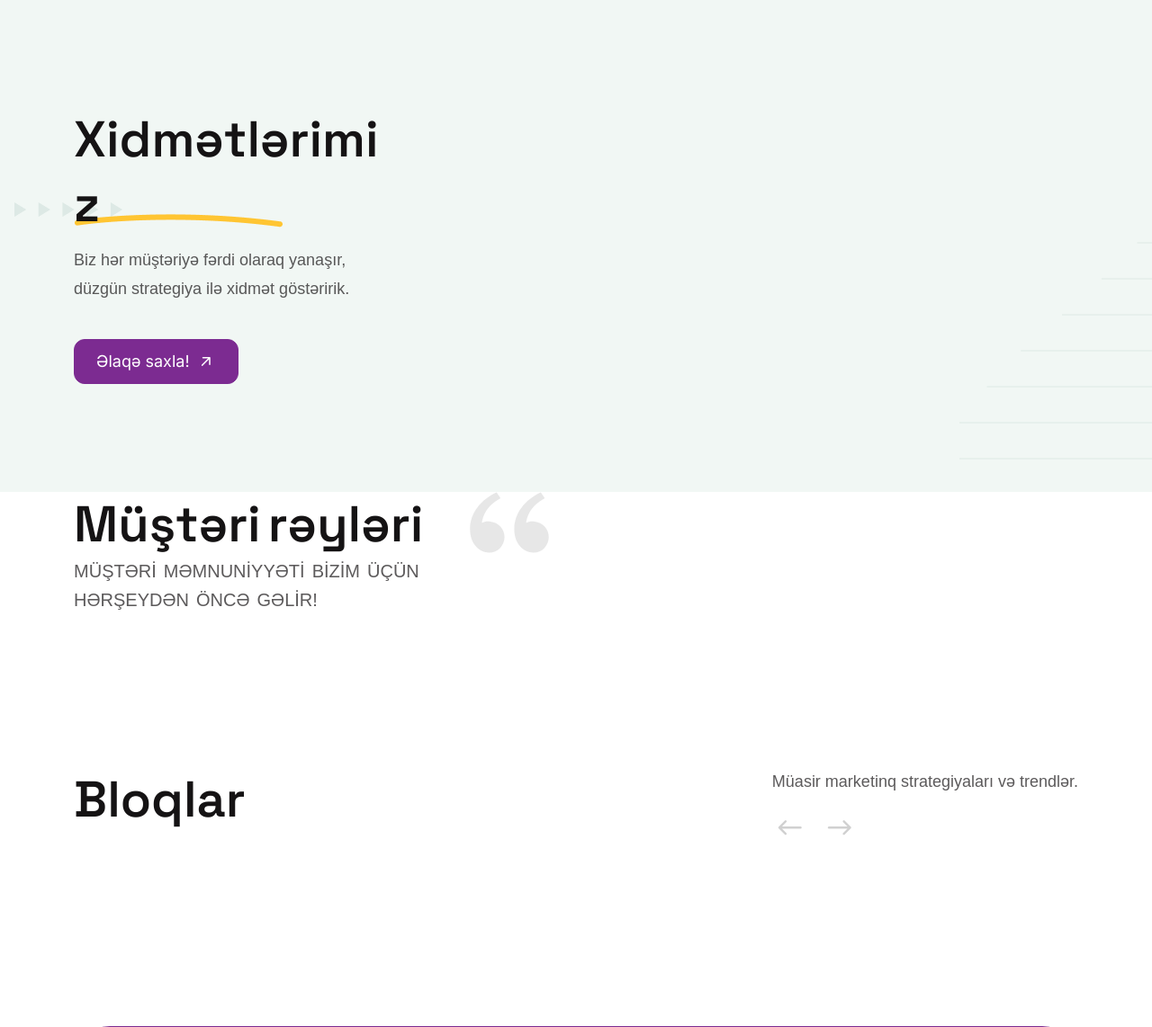
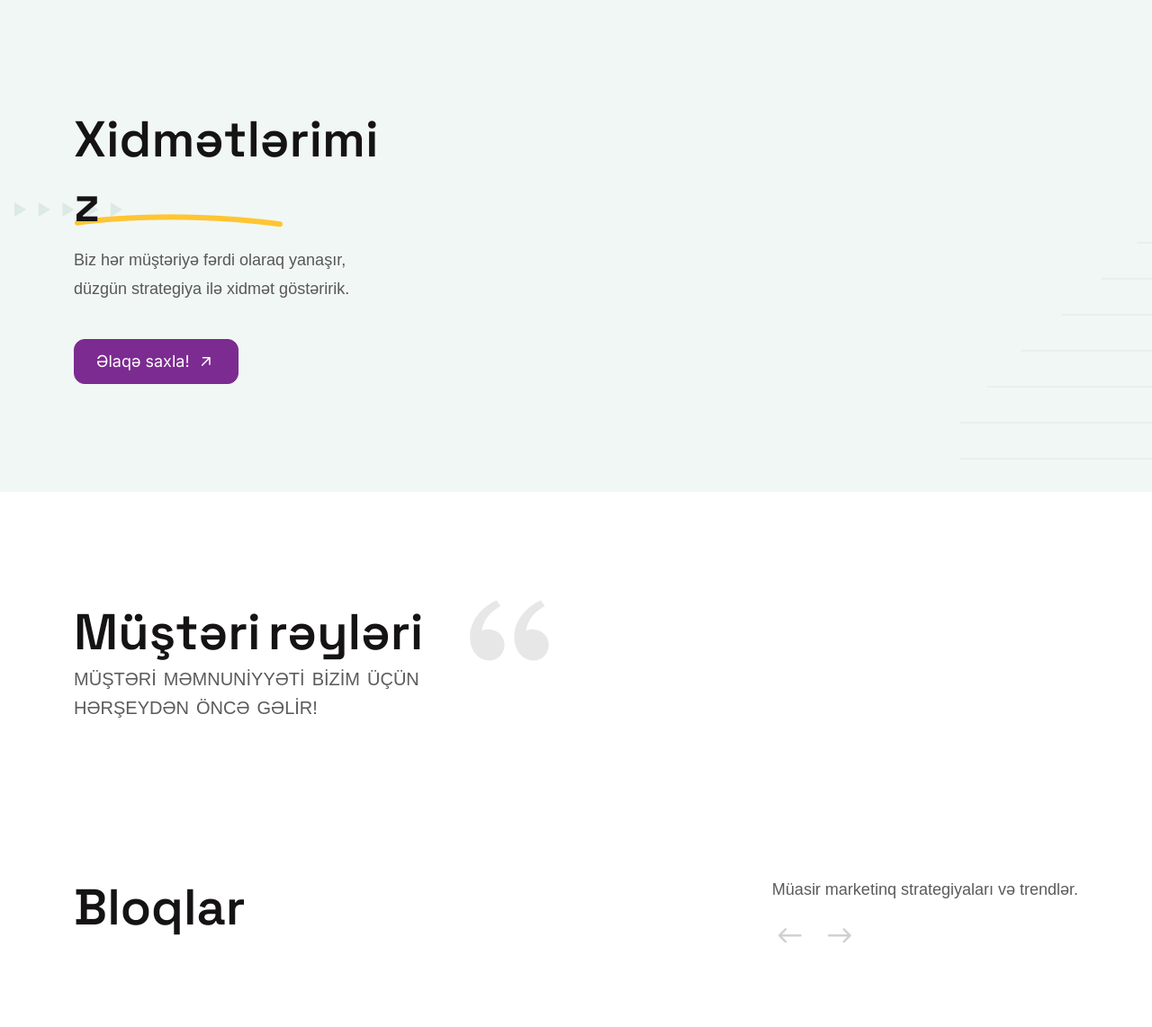
Before and after one commit to Aytac21/rocb, a Django app: page /en/ in a window 1280 px wide. Shown: the part 1986-3128 px from the top of the page at 90% size. Run offline with Django 5.2, Linux system fonts and the light colour scheme; data that the repository does not hold is empty; some libraries are stand-ins or nearby versions; some web fonts are replaced.

Commit message:
i hope it s last version

```diff
--- a/templates/index-4.html
+++ b/templates/index-4.html
@@ -497,7 +497,7 @@
             <!-- Story area end here -->
 
             <!-- Testimonial area start here -->
-            <section class="testimonial-area pb-120">
+            <section class="testimonial-area pb-120 pt-120">
                 <div class="container">
                     <div class="row g-4 justify-content-between">
                         <div class="col-lg-5">
```
